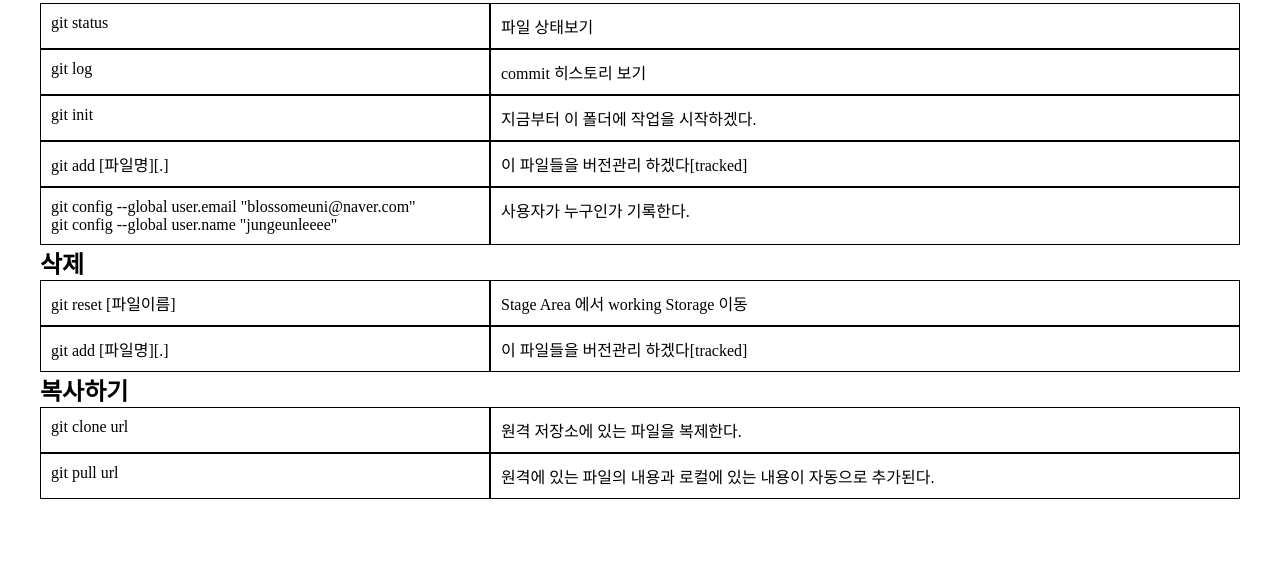
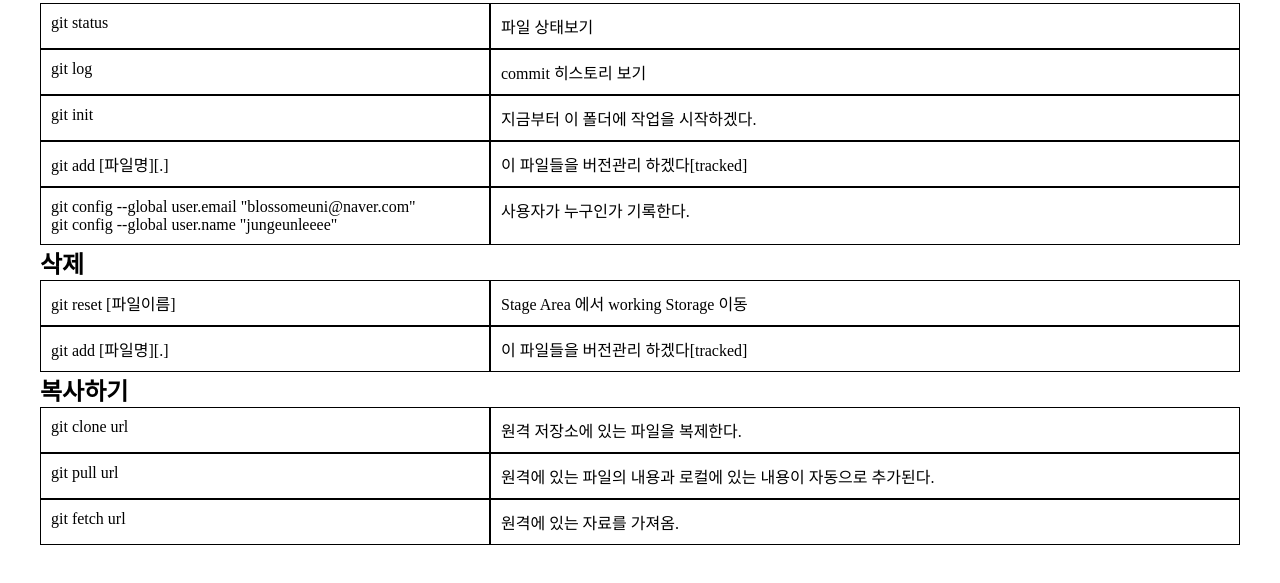
Before and after one commit to jungeunleeee/work, a plain HTML site: page index.html in a window 1280 px wide. Shown: the part 69-652 px from the top of the page. Drawn offline with Linux system fonts and the light colour scheme.

Commit message:
집에서 수정

```diff
--- a/index.html
+++ b/index.html
@@ -40,6 +40,8 @@
             <div>원격 저장소에 있는 파일을 복제한다.</div>
             <div>git pull url</div>
             <div>원격에 있는 파일의 내용과 로컬에 있는 내용이 자동으로 추가된다.</div>
+            <div>git fetch url</div>
+            <div>원격에 있는 자료를 가져옴.</div>
         </div>
 
     </div>
```
